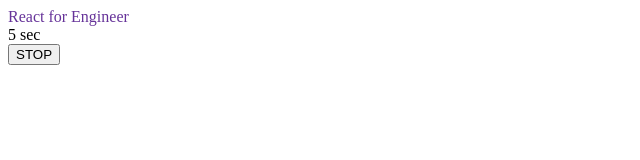
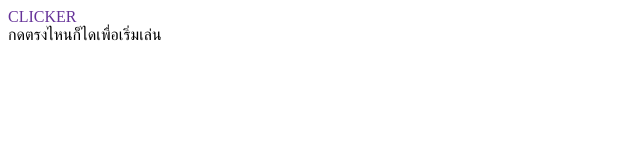
Before and after one commit to b5710546232/ku-course-basic-reactjs, a plain HTML site: page index.html in a window 1280 px wide. Shown: the whole page, without its empty margins (0-640 px from the left). Drawn offline with Linux system fonts and the light colour scheme.

Commit message:
modify => cliker game

```diff
--- a/index.html
+++ b/index.html
@@ -5,14 +5,14 @@
     <meta charset="UTF-8">
     <meta name="viewport" content="width=device-width, initial-scale=1.0">
     <meta http-equiv="X-UA-Compatible" content="ie=edge">
-    <title>React for Engineer</title>
+    <title>CLICKER</title>
     <link rel="stylesheet" href="./style.css">
 </head>
 
 <body>
-    <div id="title" class="title">Hell World</div>
-    <div id="message"></div>
-    <button id="stop-button">STOP</button>
+    <div id="title" class="title">CLICKER</div>
+    <div id="message">กดตรงไหนก็ไดเพื่อเริ่มเล่น</div>
+    <div id="timer"></div>
     <script src="./script.js"></script>
 </body>
 
--- a/script.js
+++ b/script.js
@@ -1,18 +1,6 @@
-   let title = document.getElementById("title")
-        title.textContent = 'React for Engineer'
-
-        let message = document.getElementById("message")
-
-
-        const intervalTime = 1000
-        let time = 0
-        let interval = setInterval(() => {
-            time++
-            message.textContent = time + ' sec'
-        }, intervalTime)
-
-        let stopButton = document.getElementById("stop-button")
-
-        stopButton.addEventListener('click', () => {
-            clearInterval(interval)
-        })
+let clicks = 0
+let messageBox = document.getElementById('message')
+window.addEventListener('click',()=>{
+    clicks++
+    messageBox.textContent = clicks
+})
--- a/style.css
+++ b/style.css
@@ -1,3 +1,7 @@
   .title {
-            color: rebeccapurple;
-        }
+    color: rebeccapurple;
+  }
+
+  body {
+    user-select: none;
+  }
```
